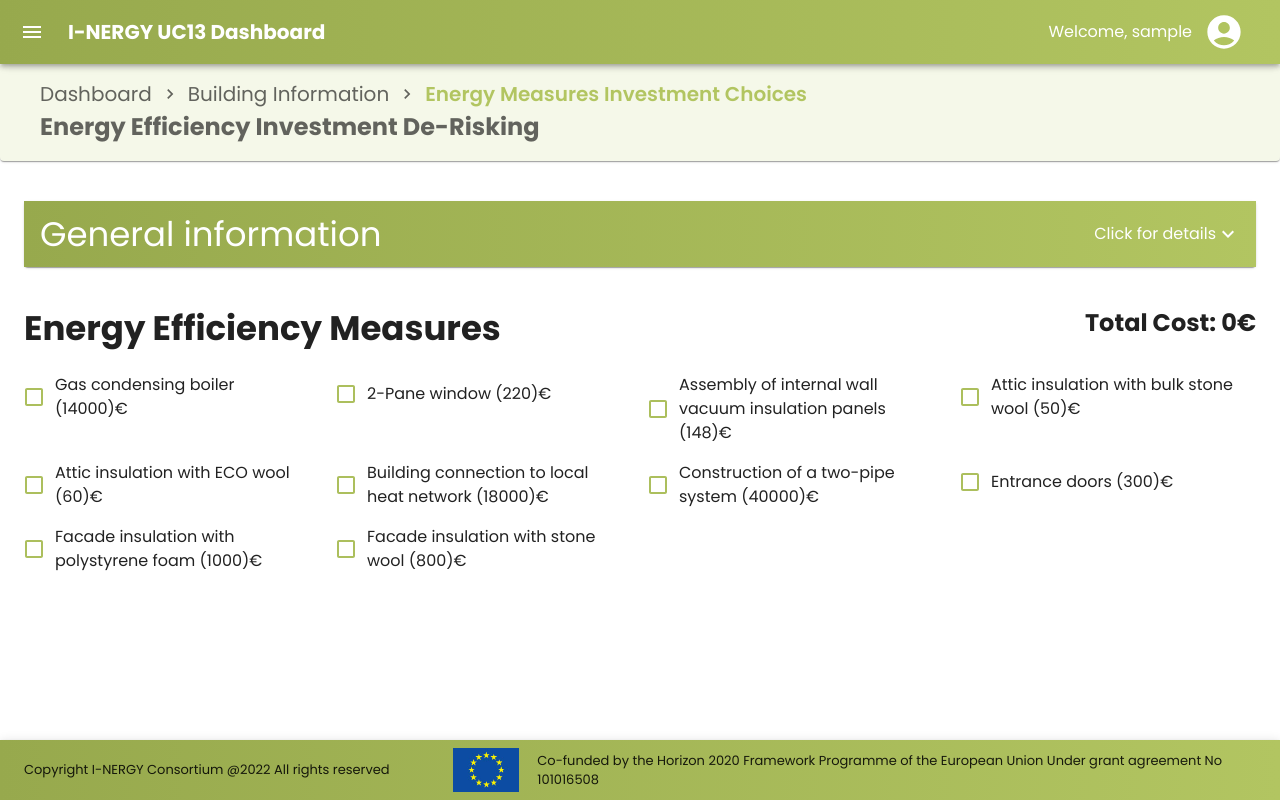
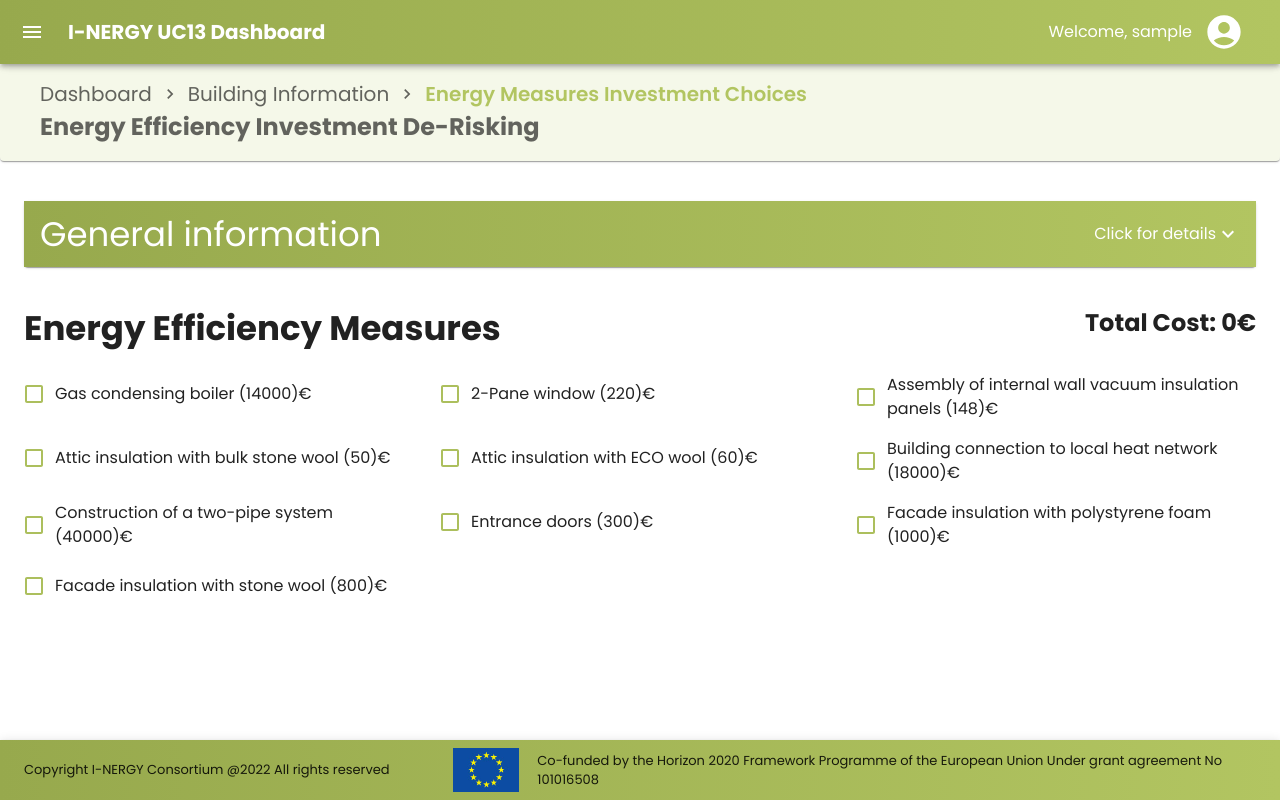
Before and after one commit to I-NERGY/EEI_Service_frontend, a React (Create React App) app: page /energy-measures/1 in a window 1280 px wide. Built offline with nearby package versions, Linux system fonts and the light colour scheme; sample sign-in values are in the browser's storage.

Commit message:
small changes

```diff
--- a/src/pages/InvestmentSelect.tsx
+++ b/src/pages/InvestmentSelect.tsx
@@ -59,7 +59,6 @@ const InvestmentSelect = () => {
         const result = measuresAvailable.filter(measure => {
             return measure.checked
         })
-
         setMeasuresChosen([...result])
 
         let cost = 0
@@ -86,7 +85,7 @@ const InvestmentSelect = () => {
 
                 <Grid container spacing={2}>
                     {measuresAvailable.length > 1 && measuresList.map(measure =>
-                        <Grid item xs={12} md={3} key={measure.id}>
+                        <Grid item xs={12} md={4} key={measure.id}>
                             <FormControl component="fieldset">
                                 <FormGroup aria-label="position" row>
                                     <FormControlLabel
--- a/src/pages/ServicePage.tsx
+++ b/src/pages/ServicePage.tsx
@@ -13,6 +13,7 @@ import Breadcrumb from "../components/layout/Breadcrumb";
 import AddressField from "../components/ServicePage/AddressField";
 import ImageField from "../components/ServicePage/ImageField";
 import MapField from "../components/ServicePage/MapField";
+import Divider from "@mui/material/Divider";
 
 const breadcrumbs = [
     <Link key={1} fontSize={'20px'} underline="hover" color="inherit" href="/">
@@ -62,7 +63,8 @@ const ServicePage = () => {
                 <MapField address={address} setLength={setLength} setWidth={setWidth}/>
             </Container>
 
-            <hr/>
+            <Divider/>
+
             <Container maxWidth={'xl'} sx={{my: 5}}>
                 <Grid container spacing={2} display={'flex'} justifyContent={'center'} alignItems={'center'}>
                     <Grid item xs={12} md={6}>
```
